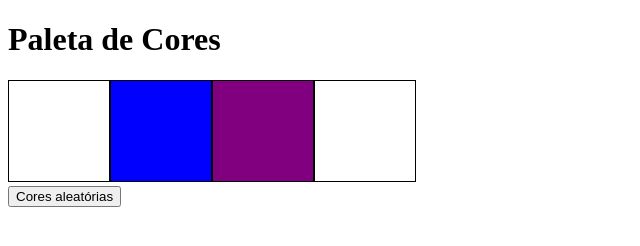
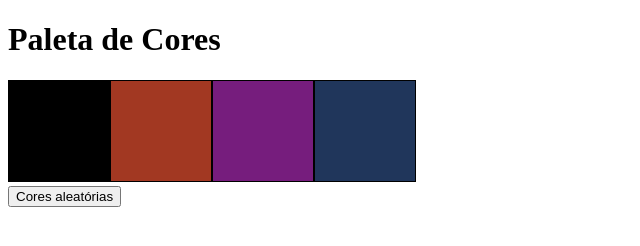
Before and after one commit to renanhenriquedev/Pixel-Art, a plain HTML site: page index.html in a window 1280 px wide. Both pictures are taken after a click on the button "Cores aleatórias". Shown: the whole page, without its empty margins (0-640 px from the left). Drawn offline with Linux system fonts and the light colour scheme.

Commit message:
requiriment 4 done

```diff
--- a/script.js
+++ b/script.js
@@ -19,23 +19,17 @@ button.id = 'button-random-color';
 button.innerText = 'Cores aleatórias';
 body.appendChild(button);
 
-const hexa = (Math.random() * 0xFFFFFF << 0).toString(16);
-
 function corAleatoria() {
-  const hex = (Math.random() * 0xFFFFFF << 0).toString(16);
-  for (let i = 0; i < 4; i += 1) {
+  for (let i = 1; i < 4; i += 1) {
+    const hex = `#${(Math.random() * 0xFFFFFF << 0).toString(16)}`;
     const filhosSection = sectionPalette.childNodes;
     const cores = ['black', 'blue', 'purple', 'yellow'];
     filhosSection[i].classList.remove(cores[i]);
-    filhosSection.style.backgroundColor = hex;
+    filhosSection[i].style.backgroundColor = hex;
   }
 }
-
 function trocarCor() {
   const catchButton = document.getElementById('button-random-color');
   catchButton.addEventListener('click', corAleatoria);
 }
 trocarCor();
-trocarCor();
-trocarCor();
-trocarCor();
--- a/style.css
+++ b/style.css
@@ -8,7 +8,7 @@
     background-color: purple;
 }
 .yellow{
-    background-color: f36373;
+    background-color: yellow;
 }
 div{
     display: inline-block;
```
